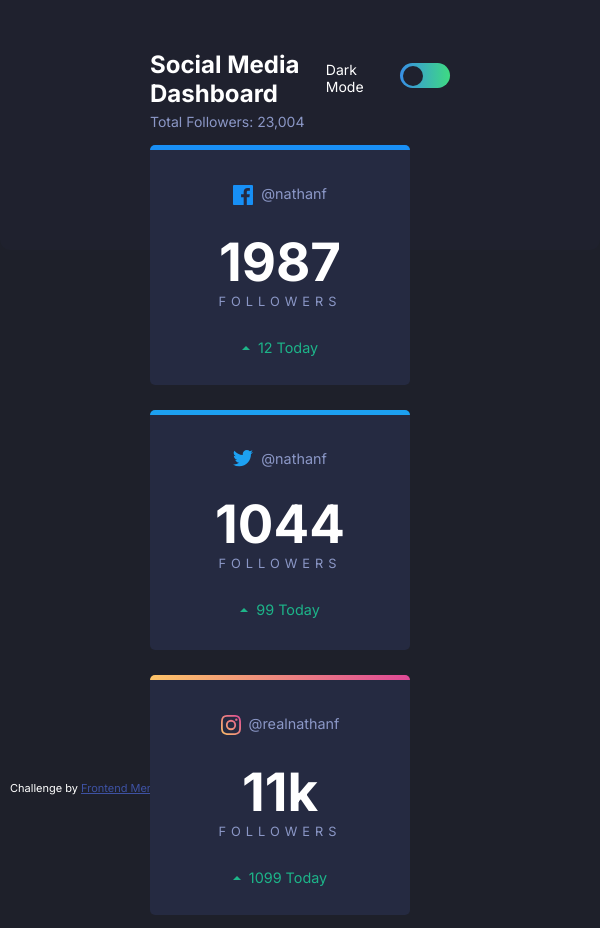
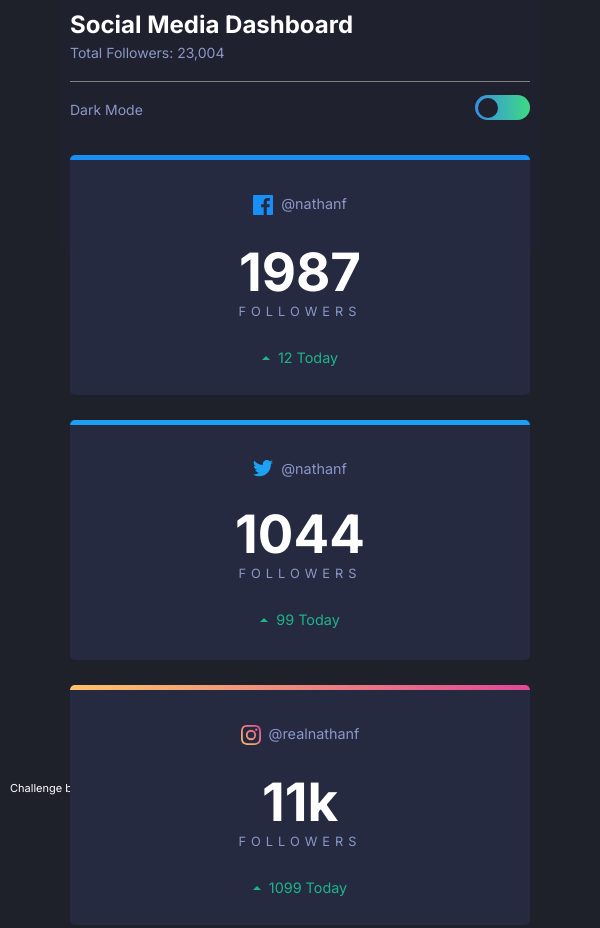
Before and after one commit to slqpez/social-media-dashboard, a plain HTML site: page index.html in a window 600 px wide. Shown: the top 928 px of the page. Drawn offline with Linux system fonts and the light colour scheme.

Commit message:
Responsive

```diff
--- a/styles/main.css
+++ b/styles/main.css
@@ -244,3 +244,68 @@ header p {
   bottom: 5px;
   left: 10px;
 }
+
+@media screen and (min-width: 375px) and (max-width: 712px) {
+  header {
+    padding: 10px;
+    width: 80%;
+    margin: auto;
+    flex-direction: column;
+    justify-content: flex-start;
+  }
+  h1 {
+    font-size: 0.7em;
+  }
+  .header-title {
+    margin-bottom: 0px;
+    border-bottom: 1px solid grey;
+    padding-bottom: 20px;
+  }
+  .switch-theme p {
+    color: hsl(228, 34%, 66%);
+  }
+
+  .switch-theme {
+    margin: 0;
+    padding: 0;
+    width: 100%;
+    display: flex;
+    justify-content: space-between;
+  }
+  .wrapper {
+    width: 90%;
+    padding: 10px;
+    margin: auto;
+  }
+  .overview-grid,
+  .stats-grid,
+  .stats-item,
+  .overview-item {
+    width: 100%;
+  }
+  .stats-item,
+  .overview-item {
+    max-width: 500px;
+  }
+}
+
+@media screen and (min-width: 593px) {
+  .wrapper {
+    width: 80%;
+    padding: 10px;
+    margin: auto;
+  }
+}
+
+@media screen and (min-width: 713px) {
+  header {
+    width: 80%;
+    padding: 10px;
+    padding-top: 40px;
+    margin: auto;
+  }
+  .stats-item,
+  .overview-item {
+    width: 260px;
+  }
+}
```
